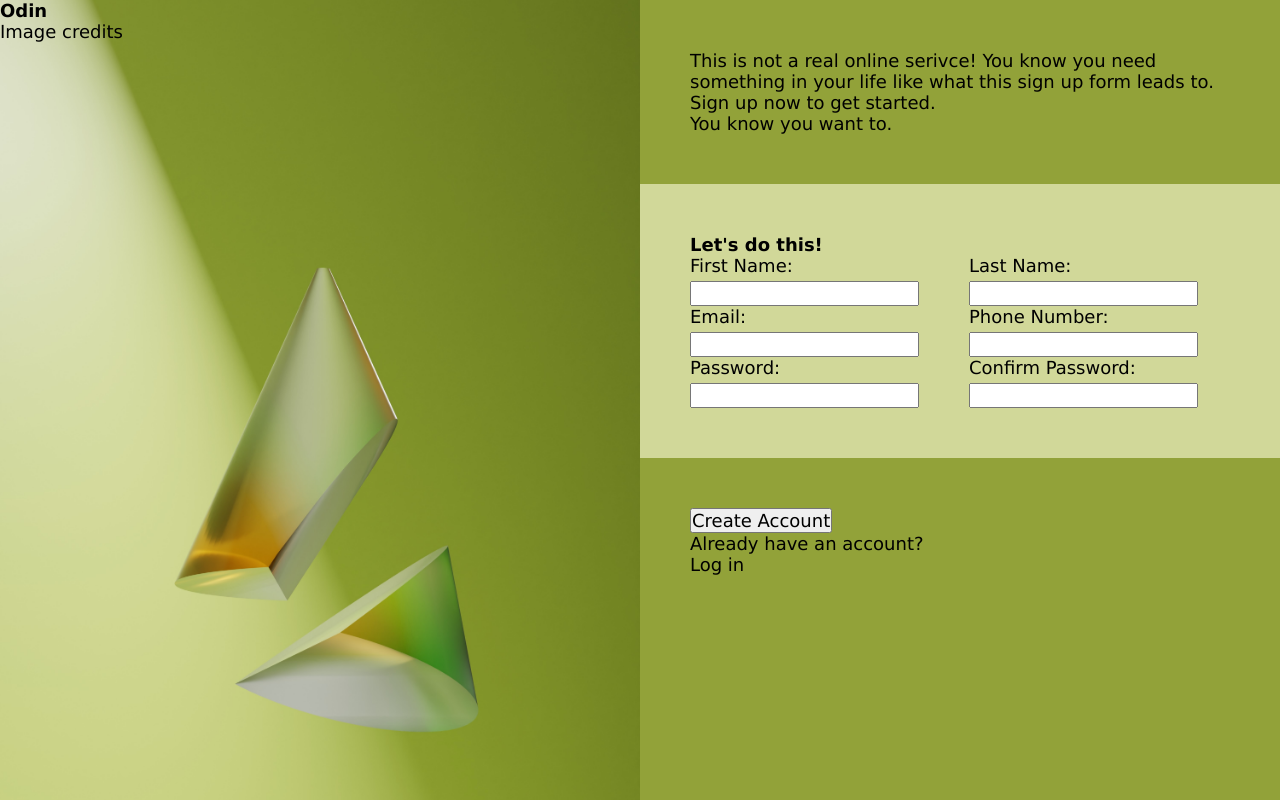
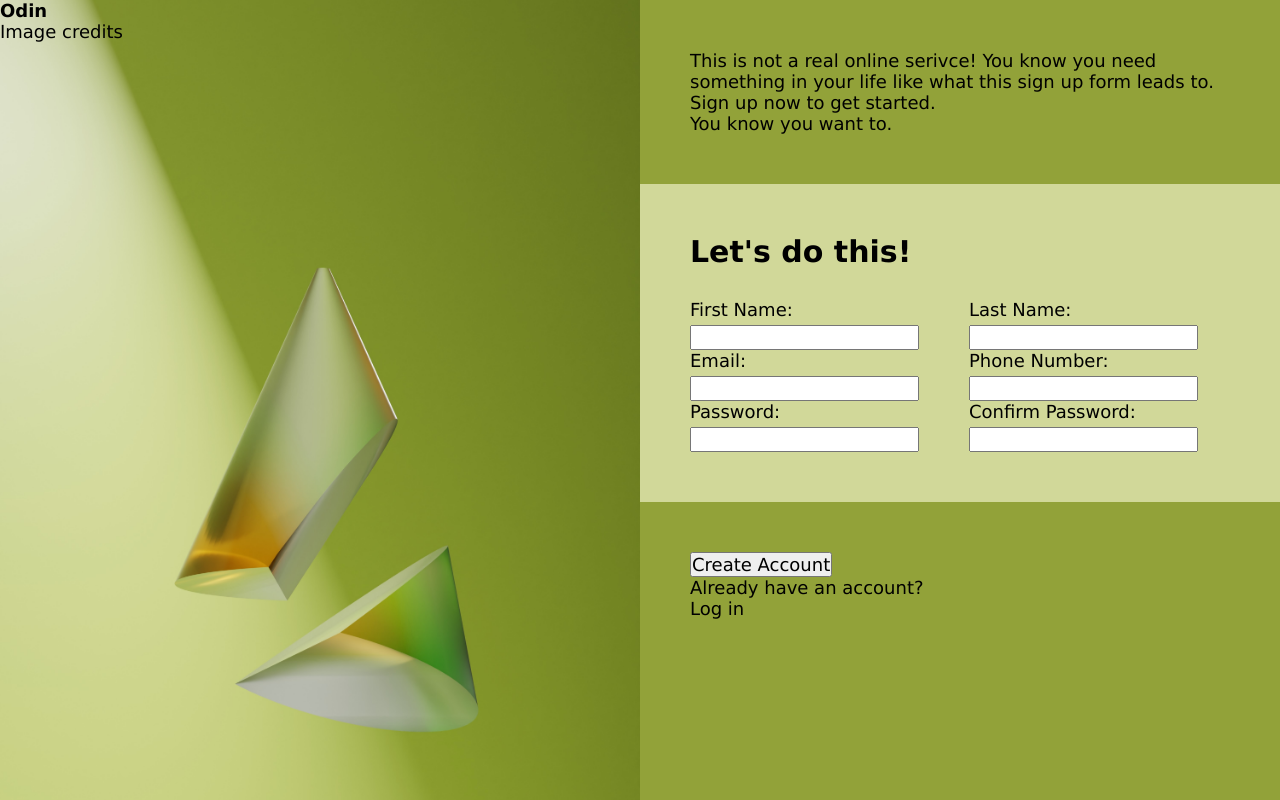
Before and after one commit to elenajusto/sign-up-form, a plain HTML site: page index.html in a window 1280 px wide. Drawn offline with Linux system fonts and the light colour scheme.

Commit message:
Added spacing and increased font size of form heading

```diff
--- a/index.html
+++ b/index.html
@@ -24,7 +24,7 @@
         </section>
 
         <section id="right-page-middle">
-            <h1>Let's do this!</h1>
+            <h1 id="h1-above-form">Let's do this!</h1>
 
             <form action="/my-handling-form-page" method="post" id="sign-up-form">
 
--- a/styles.css
+++ b/styles.css
@@ -79,3 +79,8 @@ ul {
 #form-right {
     margin-left: 50px;;
 }
+
+#h1-above-form {
+    margin-bottom: 30px;
+    font-size: 30px;
+}
```
